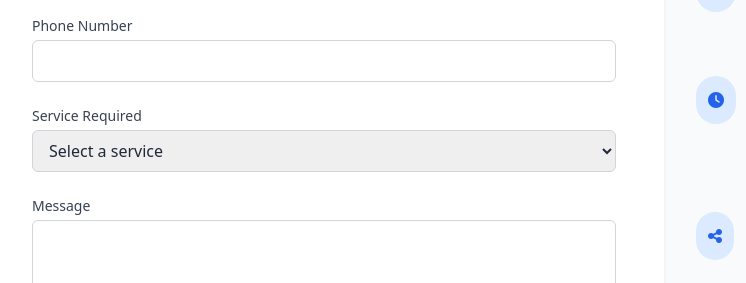
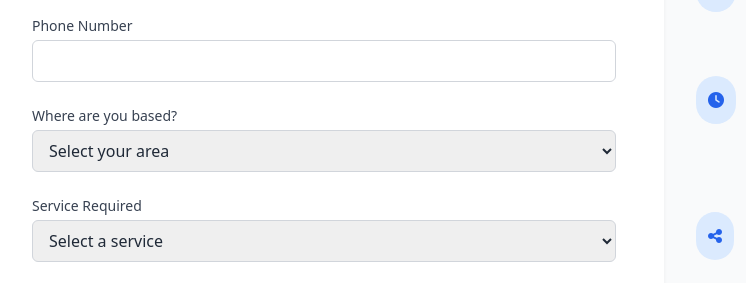
Before and after one commit to 333j999/JZSite, a plain HTML site: page index.html in a window 1280 px wide. Shown: the part 2968-3251 px from the top of the page, 0-746 px from the left. Drawn offline with nearby package versions, Linux system fonts and the light colour scheme.

Commit message:
Update index.html

```diff
--- a/index.html
+++ b/index.html
@@ -339,6 +339,33 @@
                         </div>
 
                         <div>
+                            <label for="location" class="block text-sm font-medium text-gray-700">Where are you based?</label>
+                            <select id="location" name="location" class="mt-1 contact-input block w-full border border-gray-300 rounded-md py-2 px-3 focus:border-blue-500 focus:ring-blue-500" required>
+                                <option value="">Select your area</option>
+                                <option>Knaphill</option>
+                                <option>Woking</option>
+                                <option>Brookwood</option>
+                                <option>Goldsworth Park</option>
+                                <option>Horsell</option>
+                                <option>Mayford</option>
+                                <option>Pirbright</option>
+                                <option>Chobham</option>
+                                <option>Byfleet</option>
+                                <option>Addlestone</option>
+                                <option>Ottershaw</option>
+                                <option>New Haw</option>
+                                <option>Weybridge</option>
+                                <option>Cobham</option>
+                                <option>Other</option>
+                            </select>
+                        </div>
+
+                        <div id="other-location-container" class="hidden">
+                            <label for="other-location" class="block text-sm font-medium text-gray-700">Other Location (please specify)</label>
+                            <input type="text" id="other-location" name="other-location" class="mt-1 contact-input block w-full border border-gray-300 rounded-md py-2 px-3 focus:border-blue-500 focus:ring-blue-500">
+                        </div>
+
+                        <div>
                             <label for="service" class="block text-sm font-medium text-gray-700">Service Required</label>
                             <select id="service" name="service" class="mt-1 contact-input block w-full border border-gray-300 rounded-md py-2 px-3 focus:border-blue-500 focus:ring-blue-500">
                                 <option>Select a service</option>
@@ -496,6 +523,18 @@
     </button>
 
     <script>
+        // Location dropdown handler
+        const locationSelect = document.getElementById('location');
+        const otherLocationContainer = document.getElementById('other-location-container');
+
+        locationSelect.addEventListener('change', function() {
+            if (this.value === 'Other') {
+                otherLocationContainer.classList.remove('hidden');
+            } else {
+                otherLocationContainer.classList.add('hidden');
+            }
+        });
+
         // Mobile menu toggle
         const mobileMenuButton = document.getElementById('mobile-menu-button');
         const mobileMenu = document.getElementById('mobile-menu');
```
